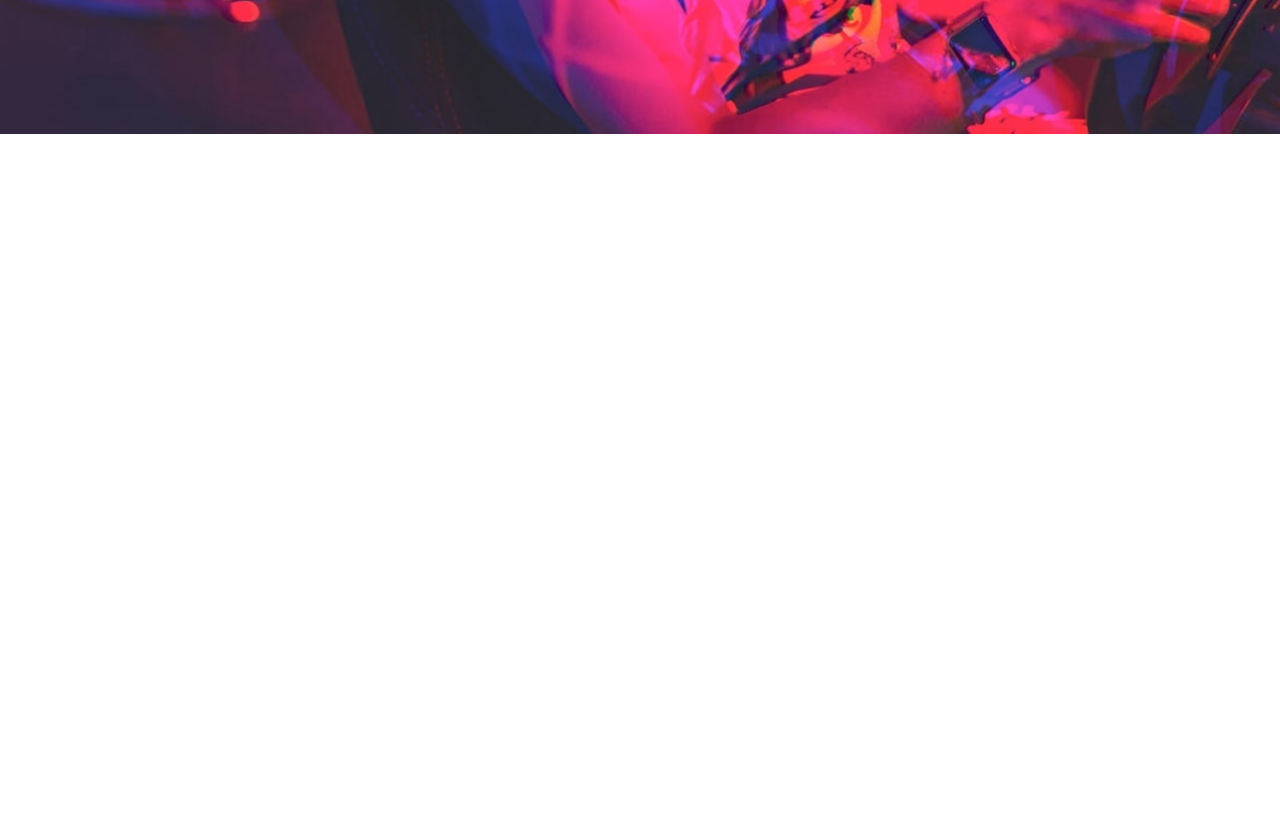
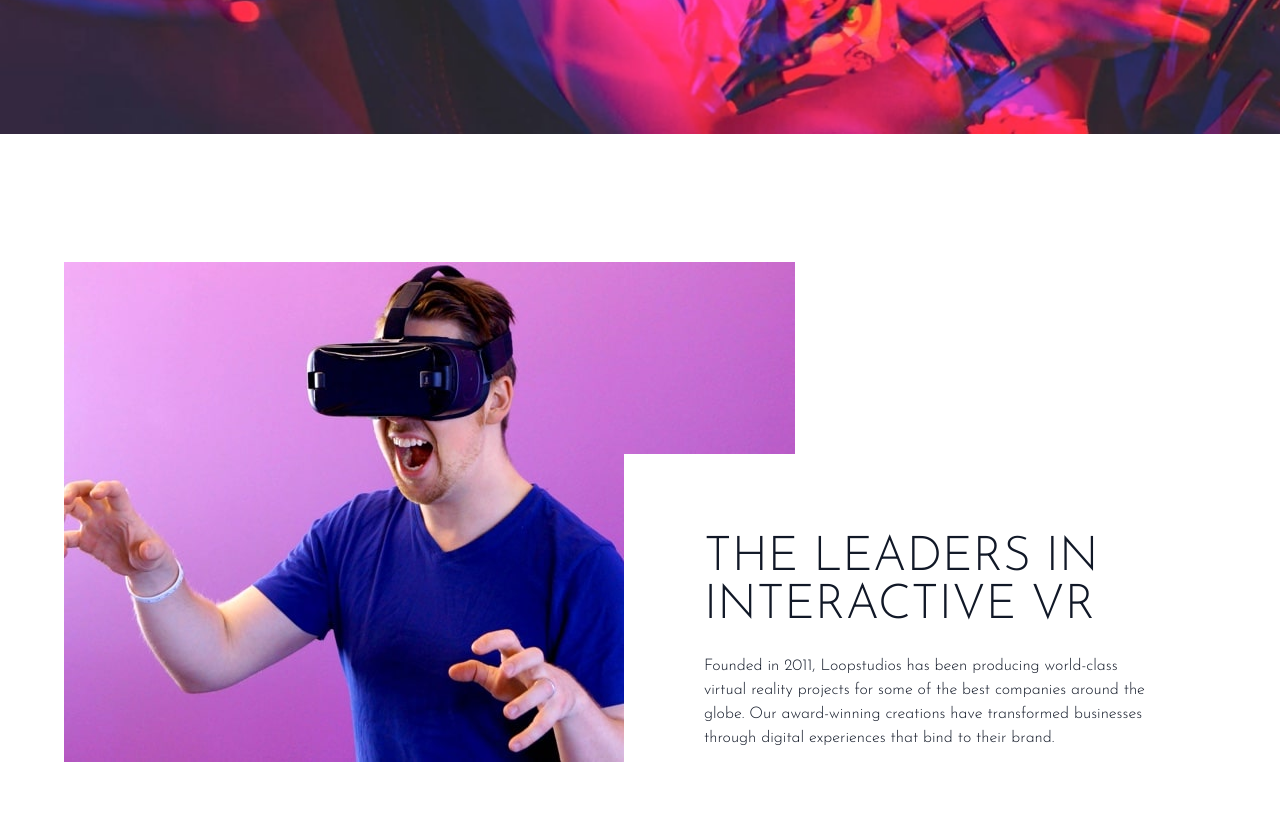
Before and after one commit to christophe126/Loopstudios, a website: page index.html in a window 1280 px wide. Shown: the part 522-1355 px from the top of the page. Before the commit the page ends 800 px from the top, so only its background shows below. Drawn offline with Linux system fonts and the light colour scheme.

Commit message:
Feature Section

```diff
--- a/index.html
+++ b/index.html
@@ -54,10 +54,32 @@
       text-white uppercase border-2 md:p-10 md:m-32 md:mx-0
       md:text-6xl">
         Impressive Experiences That Deliver
+      </div>
+    </div>
+  </section>
+  <!-- Feature Section -->
+  <section id="feature">
+    <!-- Feature Container -->
+    <div class="relative container flex flex-col max-w-6xl mx-auto my-32 px-6
+    text-gray-900 md:flex-row md:px-0">
+      <!-- Image -->
+      <img src="images/desktop/image-interactive.jpg" alt="">
+      <!-- Text Container -->
+      <div class="top-48 pr-0 bg-white md:absolute md:right-0 md:py-20 md:pl-20">
+        <h2 class="max-w-lg mt-10 mb-6 font-sans text-4xl text-center
+         text-gray-900 uppercase md:text-5xl md:mt-0 md:text-left"
+         >
+          The leaders in interactive VR
+        </h2>
+        <p class="max-w-md text-center md:text-left">
+          Founded in 2011, Loopstudios has been producing world-class virtual reality
+          projects for some of the best companies around the globe.
+          Our award-winning creations have transformed businesses through digital experiences
+           that bind to their brand.
+        </p>
+      </div>
+    </div>
 
-      </div>
-
-    </div>
   </section>
 </body>
 </html>
```
Also changed, not shown: css/style.css.
